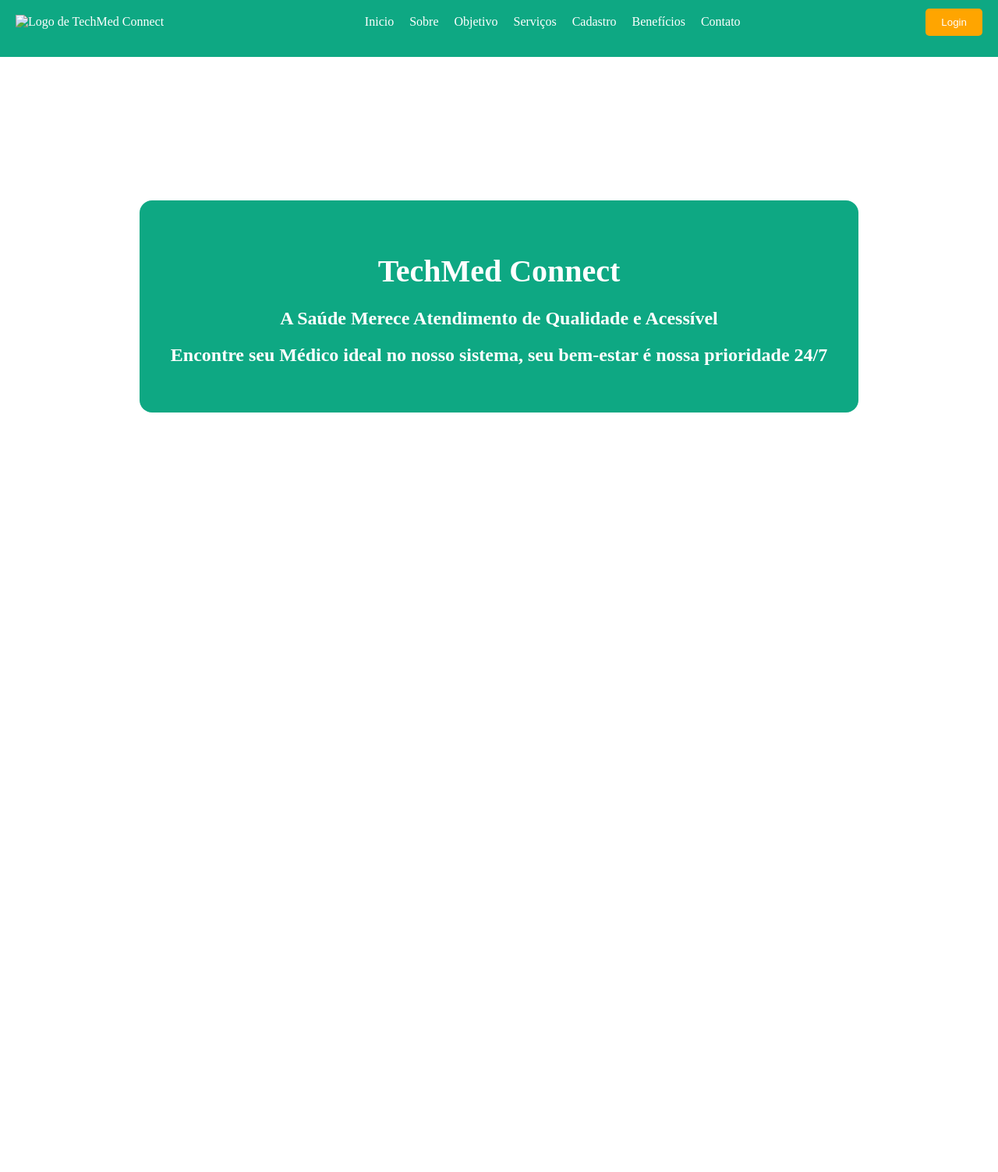
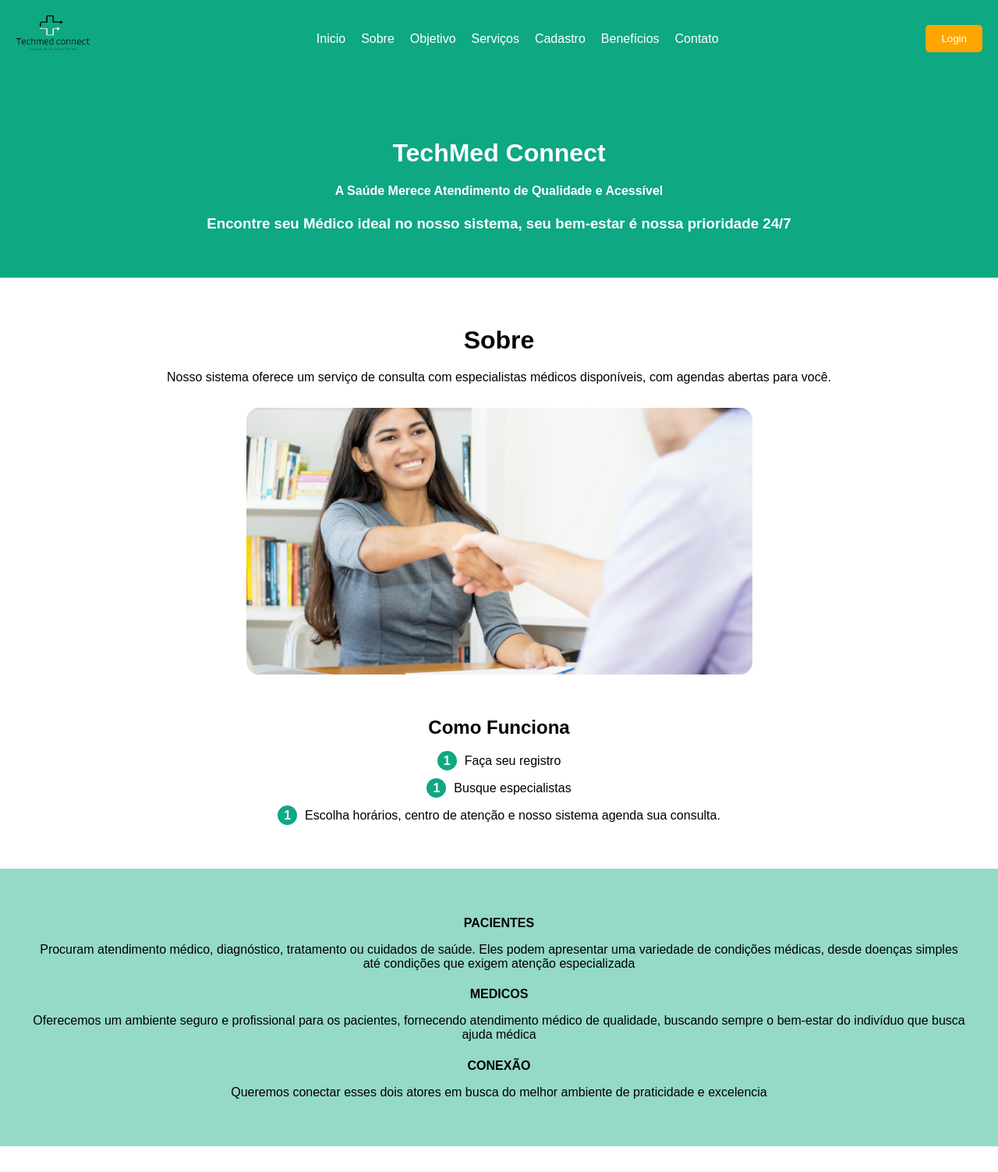
Before and after one commit to santanderoosr/pagina-de-registro-de-pacientes-projeto-final-, a plain HTML site: page home.html in a window 1280 px wide. Shown: the part 17-1520 px from the top of the page at 78% size. Before the commit the page ends 800 px from the top, so only its background shows below. Drawn offline with Linux system fonts and the light colour scheme.

Commit message:
mejorias en el html y ccs de home

```diff
--- a/home.html
+++ b/home.html
@@ -1,15 +1,15 @@
 <!DOCTYPE html>
-<html lang="en">
+<html lang="pt-br">
   <head>
-  <meta charset="UTF-8">
-  <meta name="viewport" content="width=device-width, initial-scale=1.0">
+    <meta charset="UTF-8" />
+    <meta name="viewport" content="width=device-width, initial-scale=1.0" />
     <title>TechMed Connect</title>
-  <link rel="stylesheet" href="stylehome.css"/>
+    <link rel="stylesheet" href="stylehome.css" />
   </head>
   <body>
     <header>
       <div class="logo">
-      <img src="tu-logo.png" alt="Logo de TechMed Connect">
+        <img src="logo2.2-removebg-preview.png" alt="Logo de TechMed Connect" />
       </div>
       <nav>
         <ul>
@@ -28,9 +28,96 @@
     <div class="main-content">
       <div class="green-box">
         <h1>TechMed Connect</h1>
-      <h3>A Saúde Merece Atendimento de Qualidade e Acessível</h3>
-      <h2>Encontre seu Médico ideal no nosso sistema, seu bem-estar é nossa prioridade 24/7</h2>
+        <h4>A Saúde Merece Atendimento de Qualidade e Acessível</h4>
+        <h3>
+          Encontre seu Médico ideal no nosso sistema, seu bem-estar é nossa
+          prioridade 24/7
+        </h3>
       </div>
     </div>
+    <div class="sobre-section">
+    <h1>Sobre</h1>
+    <p>Nosso sistema oferece um serviço de consulta com especialistas médicos disponíveis, com agendas abertas para você.</p>
+    <img src="Rectanglesobre.png" alt="Imagen Sobre">
+
+    <div class="steps">
+      <h2>Como Funciona</h2>
+      <ol>
+        <li>Faça seu registro</li>
+        <li>Busque especialistas</li>
+        <li>Escolha horários, centro de atenção e nosso sistema agenda sua consulta.</li>
+      </ol>
+    </div>
+  </div>
+    <section class="description">
+      <h4>PACIENTES</h4>
+      <p>
+        Procuram atendimento médico, diagnóstico, tratamento ou cuidados de
+        saúde. Eles podem apresentar uma variedade de condições médicas, desde
+        doenças simples até condições que exigem atenção especializada
+      </p>
+      <h4>MEDICOS</h4>
+      <p>
+        Oferecemos um ambiente seguro e profissional para os pacientes,
+        fornecendo atendimento médico de qualidade, buscando sempre o bem-estar
+        do indivíduo que busca ajuda médica
+      </p>
+
+      <h4>CONEXÃO</h4>
+      <p>
+        Queremos conectar esses dois atores em busca do melhor ambiente de
+        praticidade e excelencia
+      </p>
+    </section>
+    <br />
+    <section>
+      <div class="CADASTROS">
+        <h2>CADASTROS</h2>
+
+        <h4>Para Medicos</h4>
+        <img src="paraMedicos.png" alt="paraMedicos" />
+        <h4>Para Pacientes</h4>
+        <img src="paraPacientes2.png" alt="paraPacientes" />
+      </div>
+    </section>
+    <section>
+      <h1>NOSSOS VALORES</h1>
+      <div>
+        <h3>Missão</h3>
+        <p>
+          Fornecer atendimento médico abrangente e de qualidade aos nossos
+          pacientes, promovendo a saúde e o bem-estar por meio de serviços
+          acessíveis e personalizados
+        </p>
+      </div>
+      <div>
+        <h3>Visão</h3>
+        <p>
+          Ser o líder reconhecido na prestação de serviços médicos inovadores e
+          centrados no paciente, sendo a primeira opção para a comunidade em
+          matéria de cuidados de saúde
+        </p>
+      </div>
+      <div>
+        <h3>Valores</h3>
+        <p>
+          Inovação: Buscamos constantemente melhorar e adotar tecnologias e
+          abordagens avançadas na saúde. Acessibilidade: Garantimos que nossos
+          serviços sejam acessíveis a todos
+        </p>
+      </div>
+    </section>
+    <section class="empresas-parceiras">
+    <h2>Empresas Parceiras</h2>
+    <div class="logos">
+      <img src="logo-empresa1.png" alt="Logo Empresa 1">
+      <img src="logo-empresa2.png" alt="Logo Empresa 2">
+      <img src="logo-empresa3.png" alt="Logo Empresa 3">
+      <img src="logo-empresa4.png" alt="Logo Empresa 4">
+      <img src="logo-empresa5.png" alt="Logo Empresa 5">
+      <img src="logo-empresa6.png" alt="Logo Empresa 6">
+
+    </div>
+  </section>
   </body>
 </html>
--- a/stylehome.css
+++ b/stylehome.css
@@ -1,6 +1,5 @@
 body {
   background-color: #fff;
-  color: #fff; /
   font-family: Arial, sans-serif;
   margin: 0;
   padding: 0;
@@ -8,6 +7,7 @@ body {
 
 header {
   background-color: #0EA883;
+  color: #fff;
   padding: 20px;
   display: flex;
   justify-content: space-between;
@@ -33,7 +33,7 @@ nav ul li a {
 }
 
 .login-btn {
-  background-color: orange; /* Botón de login naranja */
+  background-color: orange;
   color: #fff;
   border: none;
   padding: 10px 20px;
@@ -42,25 +42,107 @@ nav ul li a {
 }
 
 .main-content {
+  background-color: #0EA883;
   display: flex;
   justify-content: center;
   align-items: center;
-  height: 80vh; /* Ajustar altura según sea necesario */
+  text-align: center;
+  padding: 40px;
+  border-radius: 0px;
+
 }
 
-.green-box {
-  background-color: #0EA883; /* Fondo verde */
+.main-content h1, .main-content h3, .main-content h4 {
+  color: #fff;
+}
+.sobre-section {
+  text-align: center;
   padding: 40px;
-  border-radius: 16px;
+}
+
+.sobre-section h1 {
+  font-size: 2em;
+  margin-bottom: 20px;
+}
+
+.sobre-section p {
+  margin-bottom: 30px;
+}
+
+.sobre-section img {
+  max-width: 100%;
+  height: auto;
+  margin-bottom: 30px;
+}
+
+.steps {
   text-align: center;
 }
 
-.green-box h1 {
-  font-size: 2.5em;
+.steps h2 {
+  font-size: 1.5em;
   margin-bottom: 10px;
 }
 
-.green-box h3 {
-  font-size: 1.5em;
+.steps ol {
+  list-style: none;
+  padding: 0;
+}
+
+.steps ol li {
+  margin-bottom: 10px;
+}
+
+
+.steps ol li::before {
+  content: counter(step);
+  counter-increment: step;
+  background-color: #0EA883;
+  color: #fff;
+  font-weight: bold;
+  border-radius: 50%;
+  width: 25px;
+  height: 25px;
+  display: inline-block;
+  text-align: center;
+  line-height: 25px;
+  margin-right: 10px;
+}
+
+.description {
+  background-color: rgba(14, 168, 131, 0.44);
+  color: #000;
+  padding: 40px;
+  text-align: center;
+}
+
+.description h4 {
+  margin-bottom: 10px;
+}
+
+.description p {
+  margin-bottom: 20px;
+
+}
+
+.empresas-parceiras {
+  background-color: #f2f2f2;
+  padding: 40px;
+  text-align: center;
+}
+
+.empresas-parceiras h2 {
   margin-bottom: 20px;
 }
+
+.logos {
+  display: flex;
+  justify-content: center;
+  align-items: center;
+  flex-wrap: wrap;
+}
+
+.logos img {
+  width: 150px;
+  margin: 10px;
+}
```
Also changed, not shown: paglogin.html (+1 -1 lines), Rectanglesobre.png (added), latido-del-corazon-1.png (added), logo2.2-removebg-preview.png (added), logoprincipal-removebg-preview.png (added), logoprincipal.png (added), paraMedicos.png (added), paraPacientes2.png (added). Lines whose indentation alone changed are shown as unchanged.
